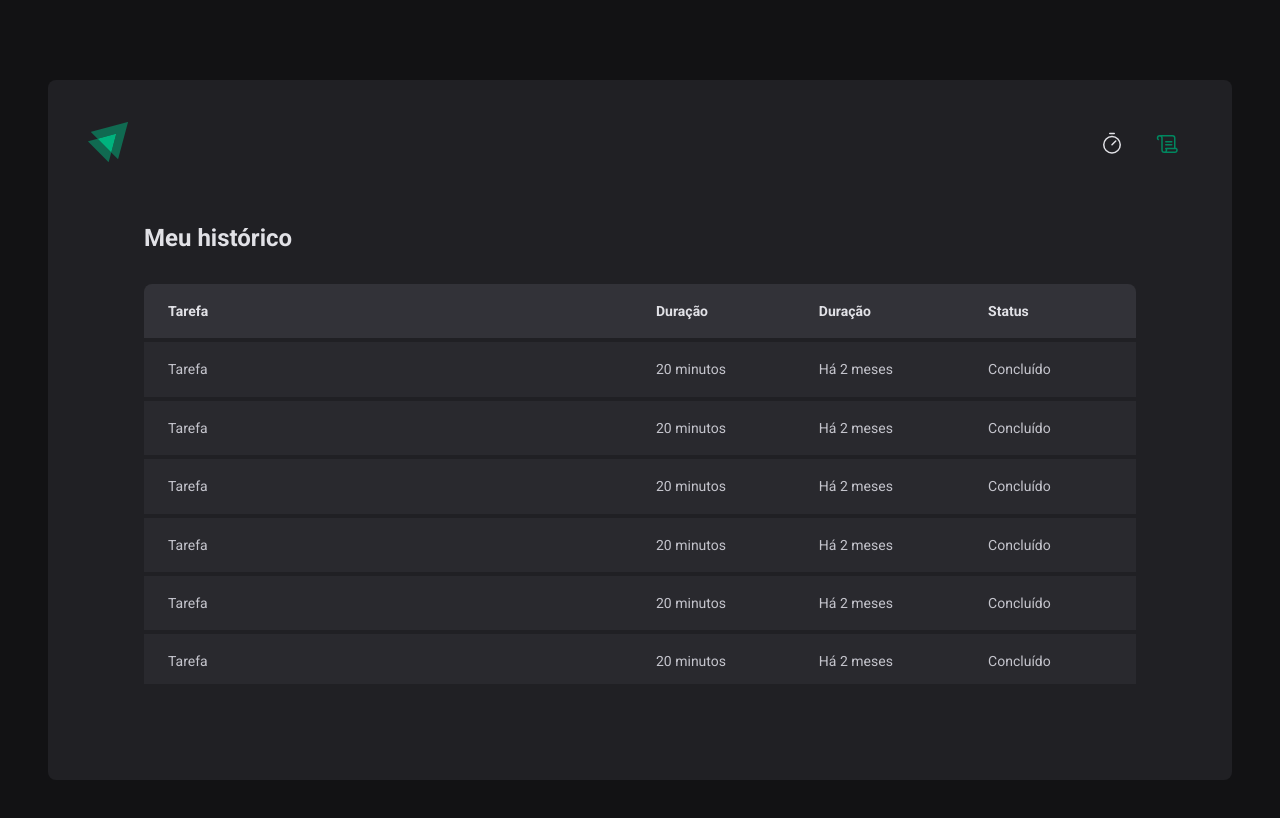
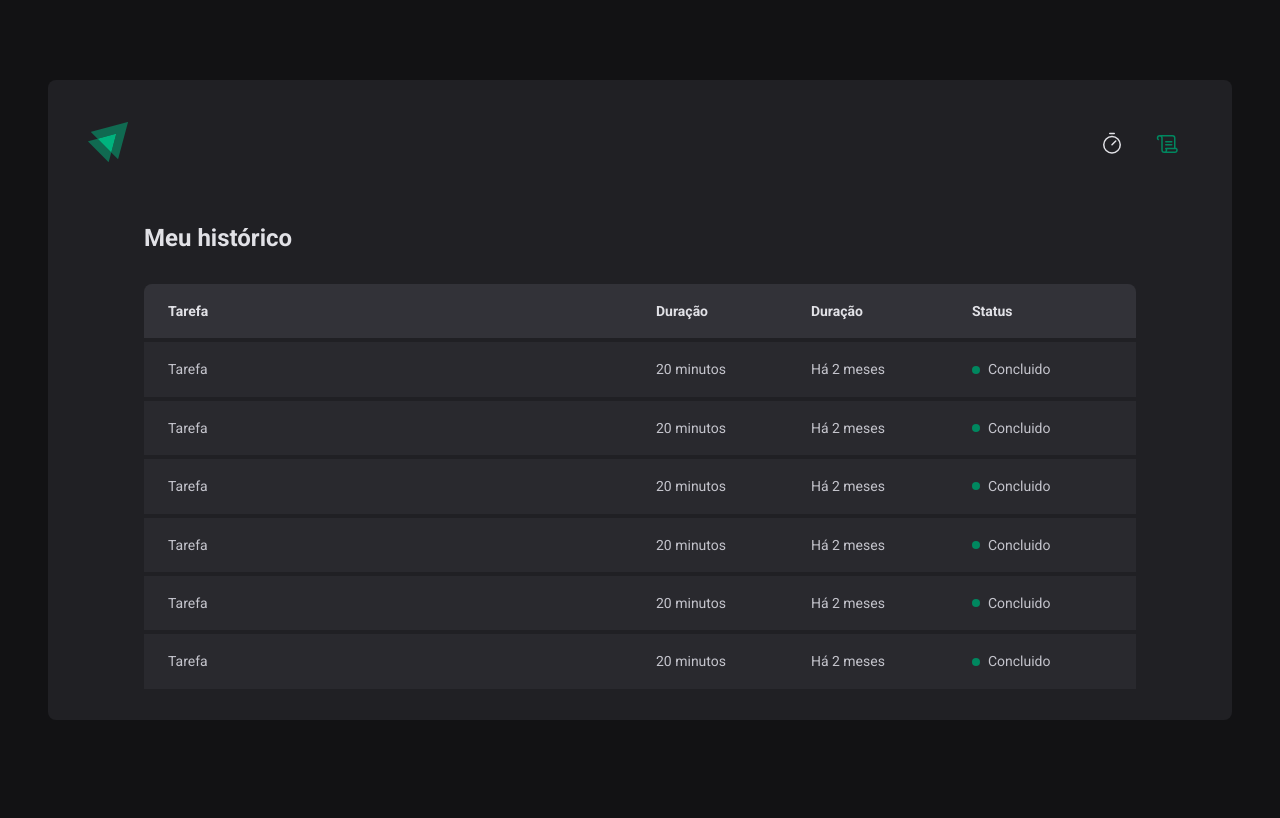
Before and after one commit to ewertoncodes/iginite-timer, a React (Vite) app: page /history in a window 1280 px wide. Shown: the top 818 px of the page. Built offline with nearby package versions, Linux system fonts and the light colour scheme.

Commit message:
Componente: Status

```diff
--- a/src/layouts/DefaultLayout/styles.ts
+++ b/src/layouts/DefaultLayout/styles.ts
@@ -5,6 +5,8 @@ export const LayoutContainer = styled.div`
   margin: 5rem auto;
   padding: 2.5rem;
 
+  height: calc(100vh - 10rem);
+
   background: ${(props) => props.theme['gray-800']};
   border-radius: 8px;
 
--- a/src/pages/History/History.tsx
+++ b/src/pages/History/History.tsx
@@ -1,4 +1,4 @@
-import { HistoryContainer, HistoryList } from './styles'
+import { HistoryContainer, HistoryList, Status } from './styles'
 
 export function History() {
   return (
@@ -19,37 +19,37 @@ export function History() {
               <td>Tarefa</td>
               <td>20 minutos</td>
               <td>Há 2 meses</td>
-              <td>Concluído</td>
+              <td><Status statusColor="green">Concluido</Status></td>
             </tr>
             <tr>
               <td>Tarefa</td>
               <td>20 minutos</td>
               <td>Há 2 meses</td>
-              <td>Concluído</td>
+              <td><Status statusColor="green">Concluido</Status></td>
             </tr>
             <tr>
               <td>Tarefa</td>
               <td>20 minutos</td>
               <td>Há 2 meses</td>
-              <td>Concluído</td>
+              <td><Status statusColor="green">Concluido</Status></td>
             </tr>
             <tr>
               <td>Tarefa</td>
               <td>20 minutos</td>
               <td>Há 2 meses</td>
-              <td>Concluído</td>
+              <td><Status statusColor="green">Concluido</Status></td>
             </tr>
             <tr>
               <td>Tarefa</td>
               <td>20 minutos</td>
               <td>Há 2 meses</td>
-              <td>Concluído</td>
+              <td><Status statusColor="green">Concluido</Status></td>
             </tr>
             <tr>
               <td>Tarefa</td>
               <td>20 minutos</td>
               <td>Há 2 meses</td>
-              <td>Concluído</td>
+              <td><Status statusColor="green">Concluido</Status></td>
             </tr>
           </tbody>
         </table>
--- a/src/pages/History/styles.ts
+++ b/src/pages/History/styles.ts
@@ -19,9 +19,6 @@ export const HistoryList = styled.div`
   flex: 1;
   overflow: auto;
   margin-top: 2rem;
-
-    max-height: 400px; /* Ajuste conforme necessário */
-  overflow-y: auto;
 
   table {
     width: 100%;
@@ -65,3 +62,26 @@ export const HistoryList = styled.div`
     }
   }
 `
+// Define the StatusProps interface
+const STATUS_COLORS = {
+  yellow: 'yellow-500',
+  green: 'green-500',
+  red: 'red-500',
+} as const
+
+interface StatusProps {
+  statusColor: keyof typeof STATUS_COLORS
+}
+
+export const Status = styled.span<StatusProps>`
+  display: flex;
+  align-items: center;
+  gap: 0.5rem;
+
+  &::before {
+    content: '';
+    width: 0.5rem;
+    height: 0.5rem;
+    border-radius: 50%;
+    background: ${(props) => props.theme[STATUS_COLORS[props.statusColor]]};
+  }`
```
